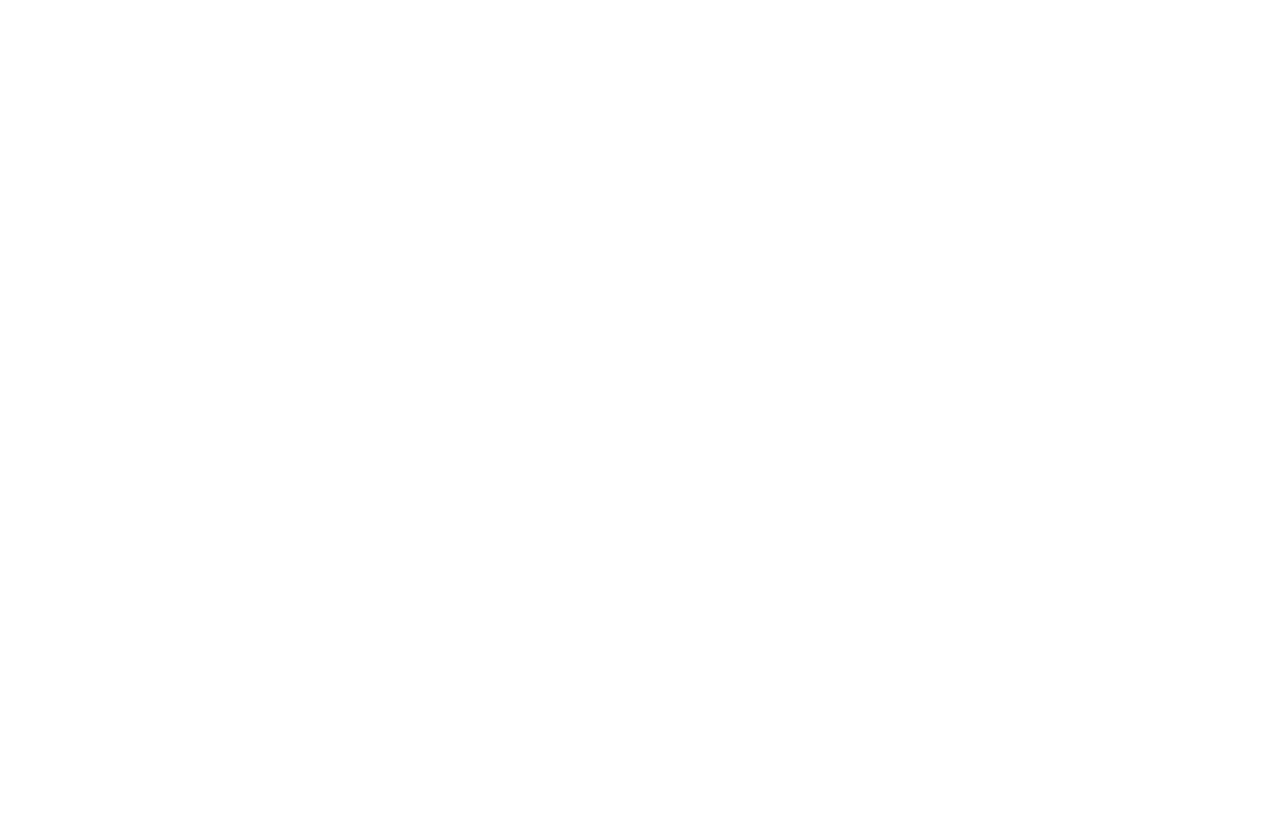
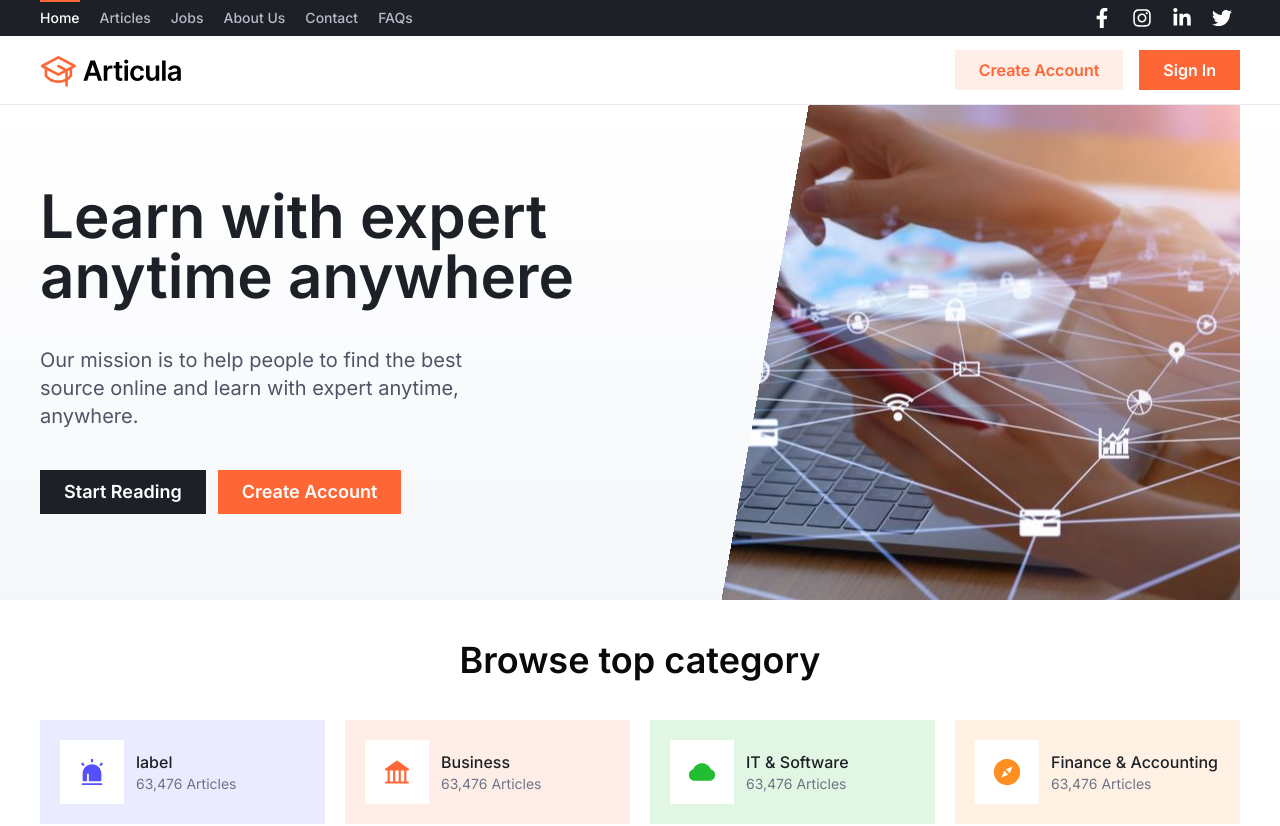
Before and after one commit to muhammad-sy1/Articula, a React (Vite) app: page / in a window 1280 px wide. Before the commit this address had no page. Shown: the top 826 px of the page. Before the commit the page ends 800 px from the top, so only its background shows below. Built offline with nearby package versions, Linux system fonts and the light colour scheme; no server answers.

Commit message:
New Update

```diff
--- a/src/App.jsx
+++ b/src/App.jsx
@@ -1,26 +1,45 @@
 import { Routes, Route } from "react-router";
+import { useState } from "react";
+
 import "./App.css";
-// import MyDashboard from "./dashboard-routes/MyDashboard";
-import MainPage from "./website-routes/MainPage";
 import DashboardLogIn from "./dashboard-routes/dashboardLogIn";
-// import { useEffect, useState } from "react";
+import Jobs from "./website-routes/Jobs";
+import HomePage from "./website-routes/HomePage";
+import About from "./website-routes/About";
+import Contact from "./website-routes/Contact";
+import FAQs from "./website-routes/FAQs";
+import CreateAccount from "./website-routes/CreateAccount";
+import SignIn from "./website-routes/SignIn";
+import Articles from "./website-routes/Articles";
+import MyAccount from "./website-routes/MyAccount";
+import Error404 from "./website-routes/Error404";
+import MyArticles from "./website-routes/MyArticles";
+
+import UsernameContext from "./context/UsernameContext";
 
 function App() {
-//   const [isDarkMode, setIsDarkMode] = useState(false);
-//   useEffect(() => {
-//     document.body.className = isDarkMode ? "dark" : "light";
-//   }, [isDarkMode]);
-
+  const [username, setUsername] = useState("Muhammad Alyousef");
+  const userValues = { username, setUsername };
   return (
     <>
-      <div>
+      <UsernameContext.Provider value={userValues}>
         <Routes>
           <Route>
-            <Route path="home/*" element={<MainPage />} />
+            <Route path="/" element={<HomePage />} />
+            <Route path="/articles" element={<Articles />} />
+            <Route path="/jobs" element={<Jobs />} />
+            <Route path="/about" element={<About />} />
+            <Route path="/contact" element={<Contact />} />
+            <Route path="/faqs" element={<FAQs />} />
+            <Route path="/create-account" element={<CreateAccount />} />
+            <Route path="/sign-in" element={<SignIn />} />
+            <Route path="/my-account" element={<MyAccount />} />
+            <Route path="/my-articles" element={<MyArticles />} />
+            <Route path="/*" element={<Error404 />} />
             <Route path="dashboard/*" element={<DashboardLogIn />} />
           </Route>
         </Routes>
-      </div>
+      </UsernameContext.Provider>
     </>
   );
 }
--- a/src/website-component/Navbar.jsx
+++ b/src/website-component/Navbar.jsx
@@ -81,12 +81,12 @@
                 aria-label="Global"
               >
                 <div className="hidden nav-links text-gray-300 text-sm font-medium lg:flex lg:gap-x-5">
-                  <NavLink to="/home/homepage">Home</NavLink>
-                  <NavLink to="/home/articles">Articles</NavLink>
-                  <NavLink to="/home/jobs">Jobs</NavLink>
-                  <NavLink to="/home/about">About Us</NavLink>
-                  <NavLink to="/home/contact">Contact</NavLink>
-                  <NavLink to="/home/faqs">FAQs</NavLink>
+                  <NavLink to="/">Home</NavLink>
+                  <NavLink to="/articles">Articles</NavLink>
+                  <NavLink to="/jobs">Jobs</NavLink>
+                  <NavLink to="/about">About Us</NavLink>
+                  <NavLink to="/contact">Contact</NavLink>
+                  <NavLink to="/faqs">FAQs</NavLink>
                 </div>
                 <div className="hidden social-links gap-1 lg:flex lg:flex-1 items-center lg:justify-end">
                   <a
@@ -135,7 +135,7 @@
               <div className="flex flex-col h-full justify-between">
                 <div className="flex flex-col gap-4">
                   <div className="flex items-center justify-between">
-                    <NavLink to="/home/homepage" onClick={handleSideMenu}>
+                    <NavLink to="/" onClick={handleSideMenu}>
                       <img src="/Favicon.svg" className="w-10" alt="" />
                     </NavLink>
                     <button
@@ -149,32 +149,32 @@
                   </div>
                   <div className="flex flex-col justify-between">
                     <div className="space-y-2">
-                      <NavLink to="/home/homepage" onClick={handleSideMenu}>
+                      <NavLink to="/" onClick={handleSideMenu}>
                         <span className="text-sm/6 font-medium hover:bg-(--gray-50)/5 p-3 w-full hover:text-white text-gray-500">
                           Home
                         </span>
                       </NavLink>
-                      <NavLink to="/home/articles" onClick={handleSideMenu}>
+                      <NavLink to="/articles" onClick={handleSideMenu}>
                         <span className="text-sm/6 font-medium hover:bg-(--gray-50)/5 p-3 w-full hover:text-white text-gray-500">
                           Articles
                         </span>
                       </NavLink>
-                      <NavLink to="/home/jobs" onClick={handleSideMenu}>
+                      <NavLink to="/jobs" onClick={handleSideMenu}>
                         <span className="text-sm/6 font-medium hover:bg-(--gray-50)/5 p-3 w-full hover:text-white text-gray-500">
                           Jobs
                         </span>
                       </NavLink>
-                      <NavLink to="/home/about" onClick={handleSideMenu}>
+                      <NavLink to="/about" onClick={handleSideMenu}>
                         <span className="text-sm/6 font-medium hover:bg-(--gray-50)/5 p-3 w-full hover:text-white text-gray-500">
                           About Us
                         </span>
                       </NavLink>
-                      <NavLink to="/home/contact" onClick={handleSideMenu}>
+                      <NavLink to="/contact" onClick={handleSideMenu}>
                         <span className="text-sm/6 font-medium hover:bg-(--gray-50)/5 p-3 w-full hover:text-white text-gray-500">
                           Contact
                         </span>
                       </NavLink>
-                      <NavLink to="/home/faqs" onClick={handleSideMenu}>
+                      <NavLink to="/faqs" onClick={handleSideMenu}>
                         <span className="text-sm/6 font-medium hover:bg-(--gray-50)/5 p-3 w-full hover:text-white text-gray-500">
                           FAQs
                         </span>
@@ -244,7 +244,7 @@
                   </button>
                 </div>
                 <div className="brand">
-                  <NavLink to="/home/homepage">
+                  <NavLink to="/">
                     <span className="flex">
                       <Brand className="md:w-36 w-30" fill={"#000000"} />
                     </span>
@@ -255,12 +255,12 @@
                     isFixed ? "lg:flex" : ""
                   }`}
                 >
-                  <NavLink to="/home/homepage">Home</NavLink>
-                  <NavLink to="/home/articles">Articles</NavLink>
-                  <NavLink to="/home/jobs">Jobs</NavLink>
-                  <NavLink to="/home/about">About Us</NavLink>
-                  <NavLink to="/home/contact">Contact</NavLink>
-                  <NavLink to="/home/faqs">FAQs</NavLink>
+                  <NavLink to="/">Home</NavLink>
+                  <NavLink to="/articles">Articles</NavLink>
+                  <NavLink to="/jobs">Jobs</NavLink>
+                  <NavLink to="/about">About Us</NavLink>
+                  <NavLink to="/contact">Contact</NavLink>
+                  <NavLink to="/faqs">FAQs</NavLink>
                   <NavLink to="/dashboard">Go to dashboard</NavLink>
                 </div>
                 {isLoggedIn ? (
@@ -283,13 +283,13 @@
                       <DropdownMenuContent className="w-56" align="start">
                         <DropdownMenuGroup>
                           <DropdownMenuItem className="px-1 py-0">
-                            <NavLink className="flex w-full px-2 py-2 " to="/home/my-account">
+                            <NavLink className="flex w-full px-2 py-2 " to="/my-account">
                               My Account
                             </NavLink>
                           </DropdownMenuItem>
                           <DropdownMenuSeparator />
                           <DropdownMenuItem className="px-1 py-0">
-                            <NavLink className="flex w-full px-2 py-2" to="/home/my-articles">
+                            <NavLink className="flex w-full px-2 py-2" to="/my-articles">
                               My Articles
                             </NavLink>
                           </DropdownMenuItem>
@@ -298,10 +298,11 @@
                             <NavLink
                               onClick={() => {
                                 localStorage.removeItem("csrf_token");
+                                localStorage.removeItem("credentials");
                                 window.location.reload();
                               }}
                               className="flex w-full px-2 py-2"
-                              to="/home/homepage"
+                              to="/"
                             >
                               Log Out
                             </NavLink>
@@ -313,14 +314,14 @@
                 ) : (
                   <div className="flex gap-x-4">
                     <div className="flex items-center">
-                      <NavLink to="/home/create-account">
+                      <NavLink to="/create-account">
                         <span className="ms-1 transition-all duration-200 ease-linear lg:text-base text-sm hover:bg-primary-200 bg-primary-100 hover:text-primary-600 text-primary-500 font-semibold md:px-4 px-2 py-2 lg:px-6 lg:py-2">
                           Create Account
                         </span>
                       </NavLink>
                     </div>
                     <div className="flex items-center">
-                      <NavLink to="/home/sign-in">
+                      <NavLink to="/sign-in">
                         <span className="transition-all duration-200 ease-linear lg:text-base text-sm hover:bg-primary-600 hover:shadow-(--shadow-primary-600) bg-primary-500 text-white font-semibold md:px-4 px-2 py-2 lg:px-6 lg:py-2">
                           Sign In
                         </span>
--- a/src/website-routes/Articles.jsx
+++ b/src/website-routes/Articles.jsx
@@ -6,6 +6,7 @@
 import ArticlesPerType from "../website-component/ArticlesPerType";
 import Footer from "../website-component/Footer";
 import Breadcrumb from "../website-component/Breadcrumb";
+import { NavLink } from "react-router";
 
 const Articles = () => {
   const [activeIndex, setActiveIndex] = useState(0);
@@ -158,6 +159,18 @@
     );
   });
 
+  if (!cred) {
+    return (
+      <>
+        <Navbar />
+        <div className="flex flex-col gap-y-5 mt-10 justify-center items-center">
+          <div className="font-semibold text-2xl">Sign in to see all the articles ...</div>
+          <NavLink to="/sign-in" className="primary-btn font-semibold">Sing in</NavLink>
+        </div>
+      </>
+    );
+  }
+
   return (
     <>
       <Navbar />
--- a/src/website-routes/CreateAccount.jsx
+++ b/src/website-routes/CreateAccount.jsx
@@ -116,7 +116,7 @@
         accountStatus={{
           status: "Already have an account?",
           buttonContent: "Sign In",
-          path: "/home/sign-in",
+          path: "/sign-in",
         }}
       />
       <div className="relative">
```
Also changed, not shown: src/website-component/Footer.jsx (+6 -6 lines), src/website-component/RegisterNav.jsx (+4 -8 lines), src/website-routes/MainPage.jsx (deleted, +0 -42 lines), src/website-routes/SignIn.jsx (+4 -4 lines), 1 other file (tests, documents, lock files or other folders).
